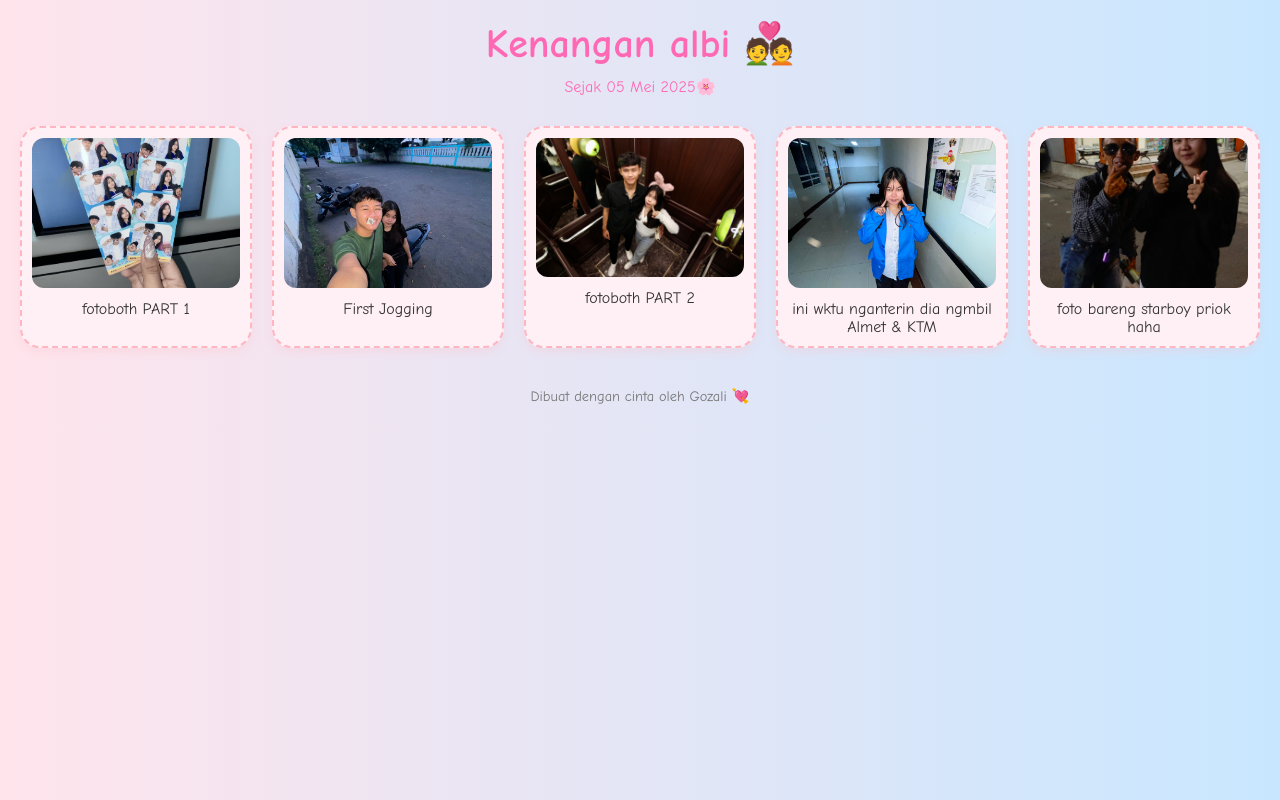
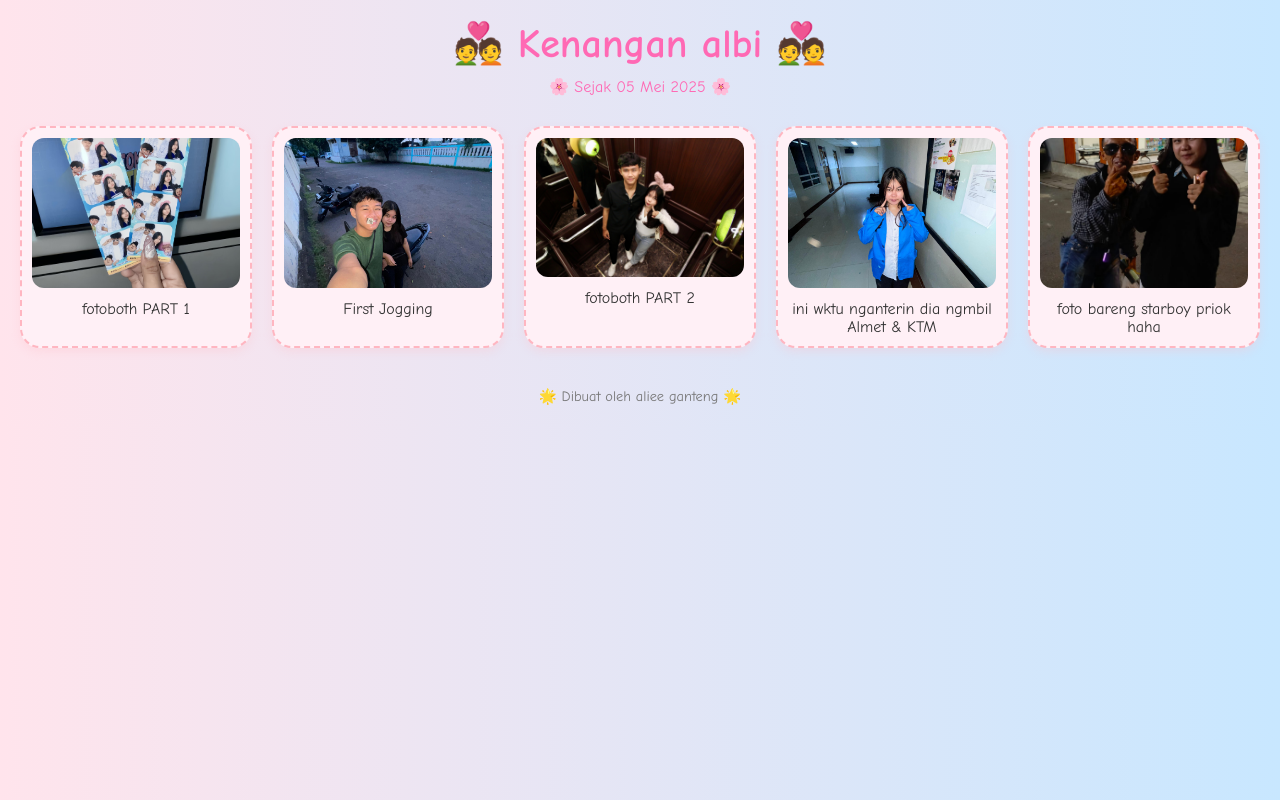
Before and after one commit to alieee27/kenangan-albi, a plain HTML site: page index.html in a window 1280 px wide. Drawn offline with Linux system fonts and the light colour scheme.

Commit message:
Update teks & ikon

```diff
--- a/index.html
+++ b/index.html
@@ -8,8 +8,8 @@
 </head>
 <body>
   <header>
-    <h1>Kenangan albi 💑</h1>
-    <p>Sejak 05 Mei 2025🌸</p>
+    <h1>💑 Kenangan albi 💑</h1>
+    <p>🌸 Sejak 05 Mei 2025 🌸</p>
   </header>
 
   <section class="gallery">
@@ -36,7 +36,7 @@
   </section>
 
   <footer>
-    <p>Dibuat dengan cinta oleh Gozali 💘</p>
+    <p>🌟 Dibuat oleh aliee ganteng 🌟</p>
   </footer>
 </body>
 </html>
```
